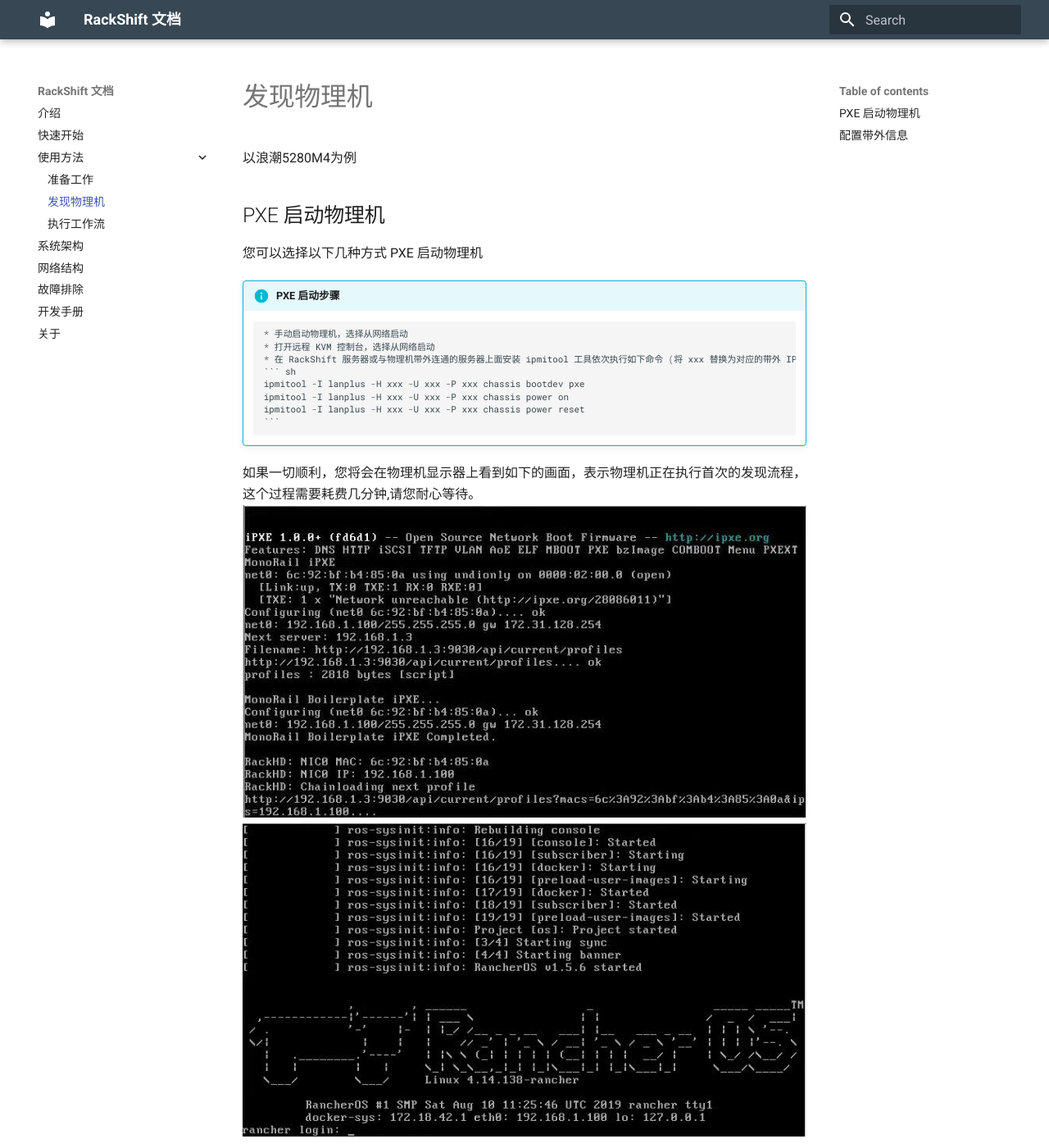
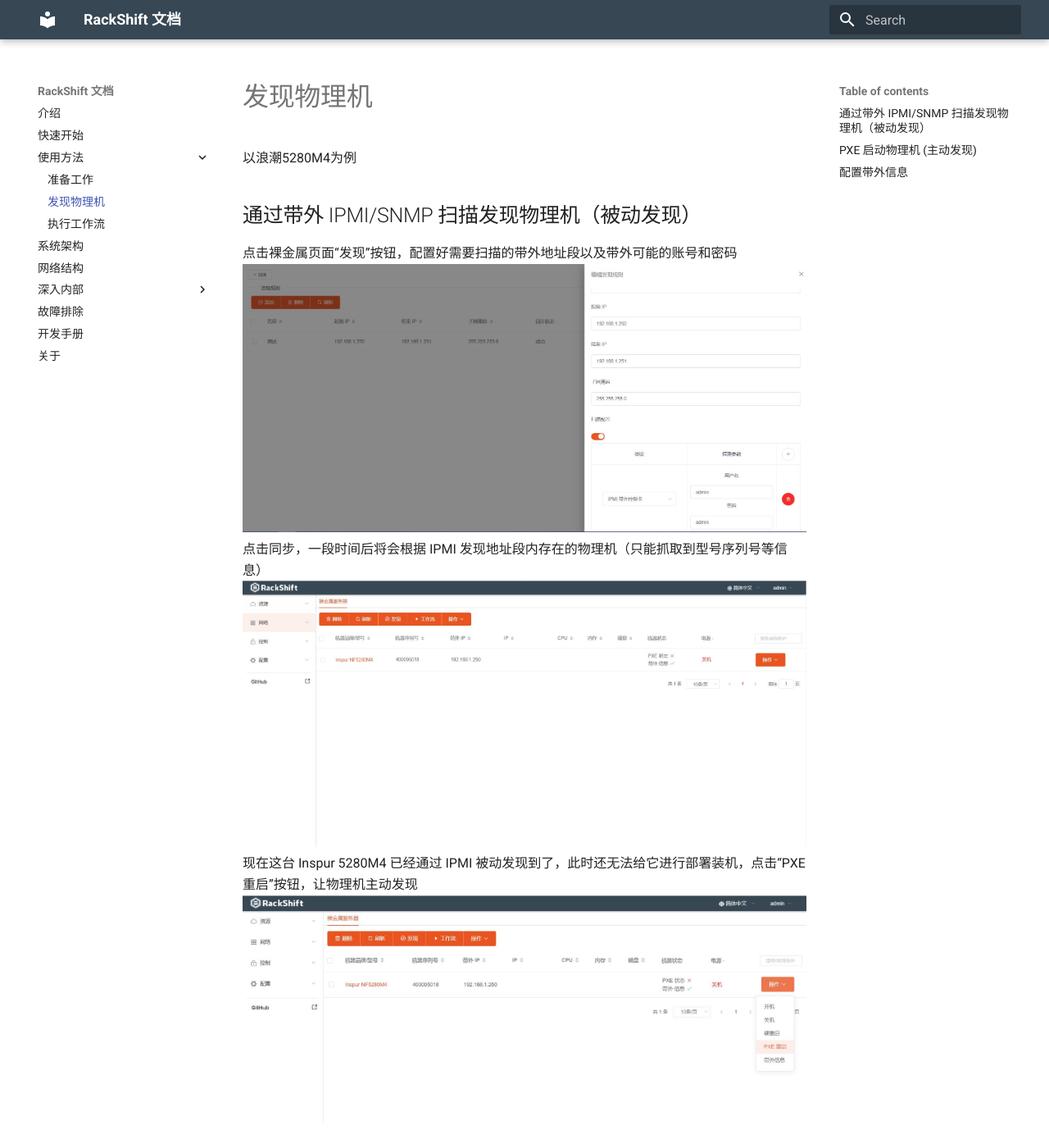
Before and after one commit to fit2cloud/rackshift-docs-static, an MkDocs documentation site: the page built from docs/discovery.md, in a window 1280 px wide and 1400 px high. Shown: the whole window at 82% size. Built offline with MkDocs 1.6.1 and Material for MkDocs 9.7.7, drawn with Linux system fonts in a browser that asks for light colours.

```diff
--- a/docs/discovery.md
+++ b/docs/discovery.md
@@ -1,7 +1,13 @@
 # 发现物理机
   以浪潮5280M4为例
-
-## PXE 启动物理机
+## 通过带外 IPMI/SNMP 扫描发现物理机（被动发现）
+点击裸金属页面“发现”按钮，配置好需要扫描的带外地址段以及带外可能的账号和密码
+![runnob](./static/wizard/passive_discovery.jpg)
+点击同步，一段时间后将会根据 IPMI 发现地址段内存在的物理机（只能抓取到型号序列号等信息）
+![runnob](./static/wizard/passive_discoveryed.jpg)
+现在这台 Inspur 5280M4 已经通过 IPMI 被动发现到了，此时还无法给它进行部署装机，点击“PXE 重启”按钮，让物理机主动发现
+![runnob](./static/wizard/pxe_boot.jpg)
+## PXE 启动物理机 (主动发现)
 您可以选择以下几种方式 PXE 启动物理机
 
 !!! info "PXE 启动步骤"
--- /dev/null
+++ b/docs/passive_discovery.md
@@ -0,0 +1,10 @@
+# 被动发现
+
+### 一台物理机是如何被 RackShift 扫描发现的？
+    RackShift 通过集成 IPMITOOL，使用用户填入的探测密码账号进行测试，如果可以联通则获取物理机的基础信息填入数据库。
+![runnob](./static/wizard/passive_discovery_params.jpg)
+    RackShift 使用 IPMITOOL 搜集基础信息
+![runnob](./static/wizard/passive_discovery_ipmi.jpg)
+
+!!! warning "注意"
+        此种发现的物理机还必须通过 RackShift 的主动发现才可以进行部署装机。
--- /dev/null
+++ b/docs/theory.md
@@ -0,0 +1,23 @@
+# 术语
+### 主动发现与被动发现
+    被动发现：通过外部的方式告知 RackShift 这里存在一台或者多台设备，在 RackShift 中通过发现按钮扫描 IP 地址段发现。
+    主动发现： 物理机在 RackShift 管理的网络中 PXE 启动， RackShift 接收到 MAC 地址，如果这个 MAC 地址没有记录在案
+    则会新增一条物理机记录，并且启动一个 Discovery 的工作流。
+
+### 主动发现
+
+### [一台物理机是如何被主动发现的？](https://yyscamper.gitbooks.io/the-way-to-rackhd-development/content/deep-dive-into-source-code/how-a-compute-node-is-discovered.html)
+
+### 被动发现
+
+### 一台物理机是如何被 RackShift 扫描发现的？
+    RackShift 通过集成 IPMITOOL，使用用户填入的探测密码账号进行测试，如果可以联通则获取物理机的基础信息填入数据库。
+![runnob](./static/wizard/passive_discovery_params.jpg)
+    RackShift 使用 IPMITOOL 搜集基础信息
+![runnob](./static/wizard/passive_discovery_ipmi.jpg)
+
+!!! warning "注意"
+        此种发现的物理机还必须通过 RackShift 的主动发现才可以进行部署装机。
+
+### 工作流
+    一个或者多个任务的组合描述定义
--- a/mkdocs.yml
+++ b/mkdocs.yml
@@ -10,6 +10,9 @@
       - 执行工作流: workflow.md
   - 系统架构: structure.md
   - 网络结构: network.md
+  - 深入内部:
+      - 术语: theory.md
+      - RackShift 对 RackHD 的扩展: extend.md
   - 故障排除: faq.md
   - 开发手册: dev.md
   - 关于: about.md
```
Also changed, not shown: docs/active_discovery.md (added, +3 -0 lines), docs/extend.md (added, +9 -0 lines), docs/static/wizard/inspur_raid_code.jpg (added), docs/static/wizard/ipxe_code.jpg (added), docs/static/wizard/passive_discovery.jpg (added), docs/static/wizard/passive_discovery_ipmi.jpg (added), docs/static/wizard/passive_discovery_params.jpg (added), docs/static/wizard/passive_discoveryed.jpg (added), docs/static/wizard/pxe_boot.jpg (added).
